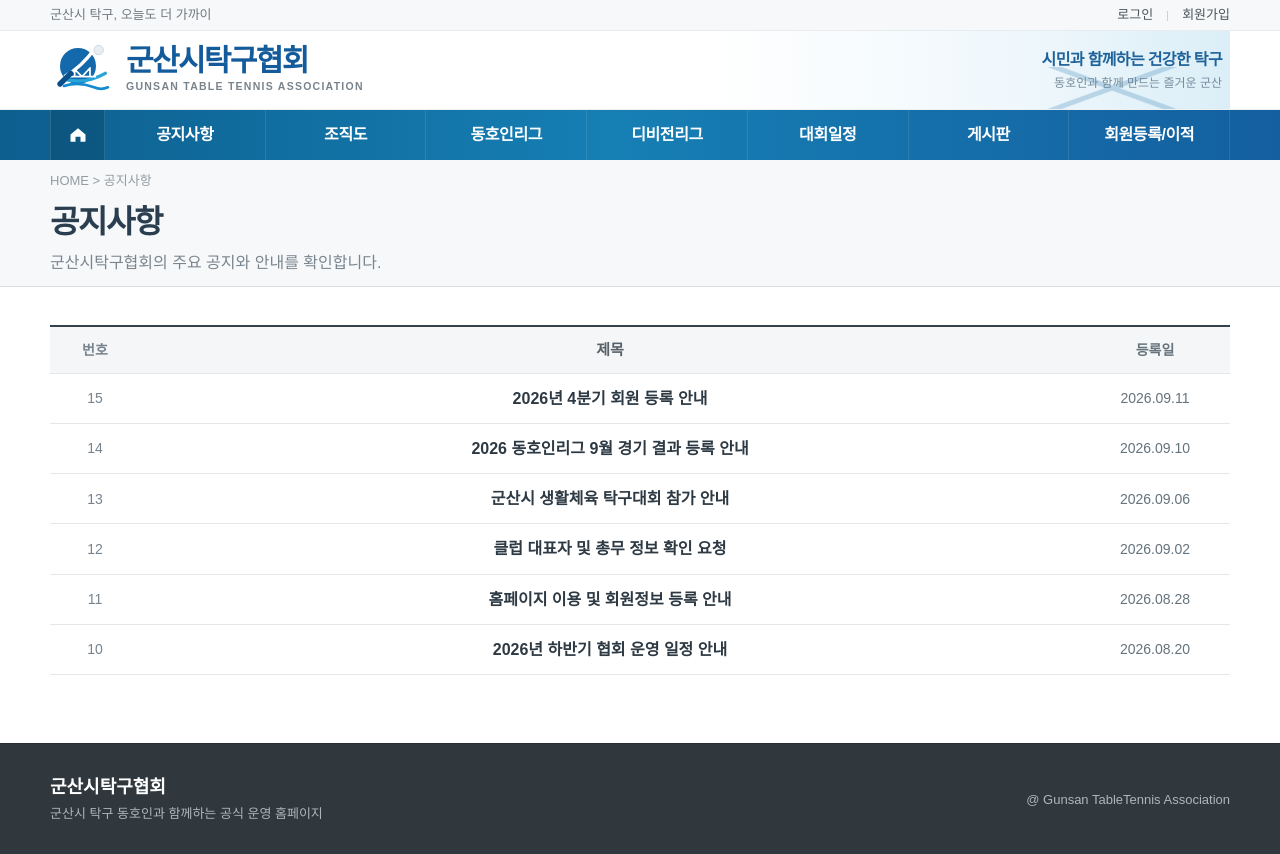
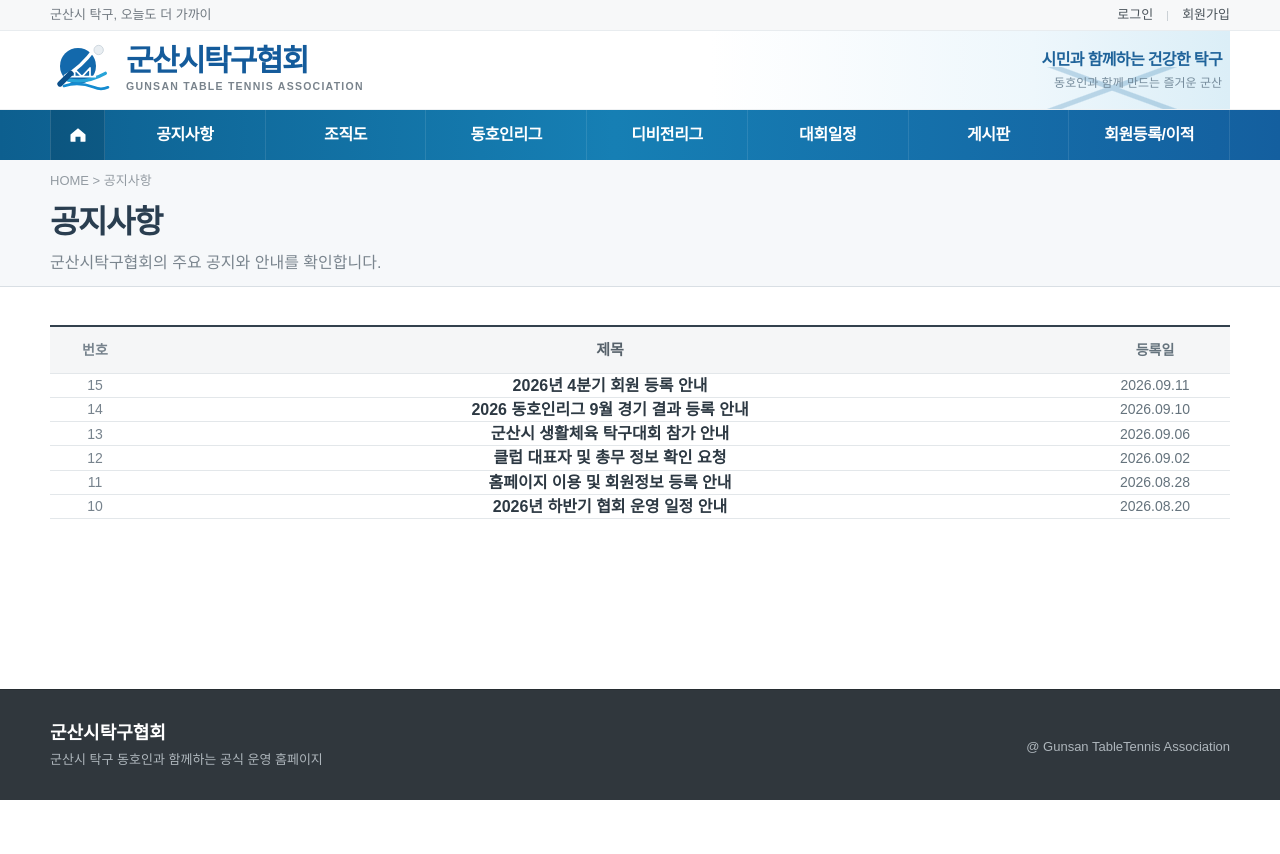
Before and after one commit to Aprasaks/gunsan-table-tennis-association, a Next.js app: page /notice in a window 1280 px wide. After the commit the page ends 800 px from the top, so only its background shows below. Built offline with nearby package versions, Linux system fonts and the light colour scheme.

Commit message:
공지사항 제목만 상세페이지 링크로 수정

```diff
--- a/src/app/notice/page.tsx
+++ b/src/app/notice/page.tsx
@@ -21,21 +21,13 @@ export default function NoticePage(){
         </thead>
         <tbody>
           {notices.map((notice)=><tr key={notice.id}>
-            <td className="num">
-              <Link className="noticeCellLink" href={`/notice/${notice.id}`} aria-label={`${notice.title} 상세보기`}>
-                {notice.id}
-              </Link>
-            </td>
+            <td className="num">{notice.id}</td>
             <td>
-              <Link className="noticeCellLink noticeTitleLink" href={`/notice/${notice.id}`}>
+              <Link className="noticeTitleLink" href={`/notice/${notice.id}`}>
                 {notice.title}
               </Link>
             </td>
-            <td className="date">
-              <Link className="noticeCellLink" href={`/notice/${notice.id}`} aria-label={`${notice.title} 상세보기`}>
-                {notice.date}
-              </Link>
-            </td>
+            <td className="date">{notice.date}</td>
           </tr>)}
         </tbody>
       </table>
```
